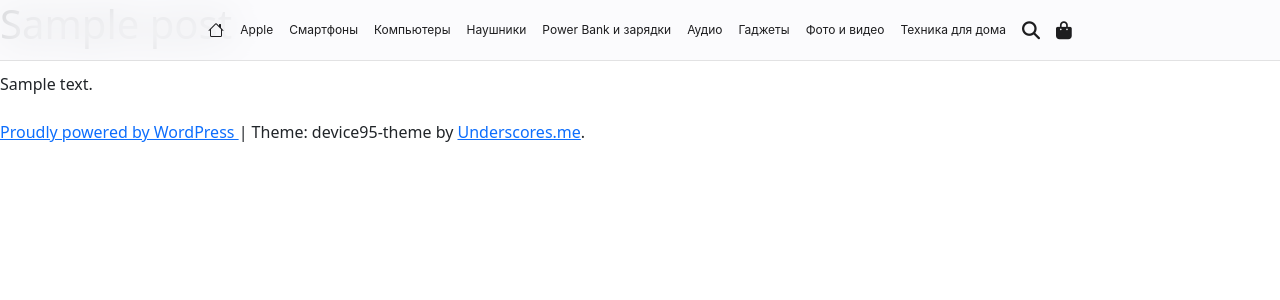
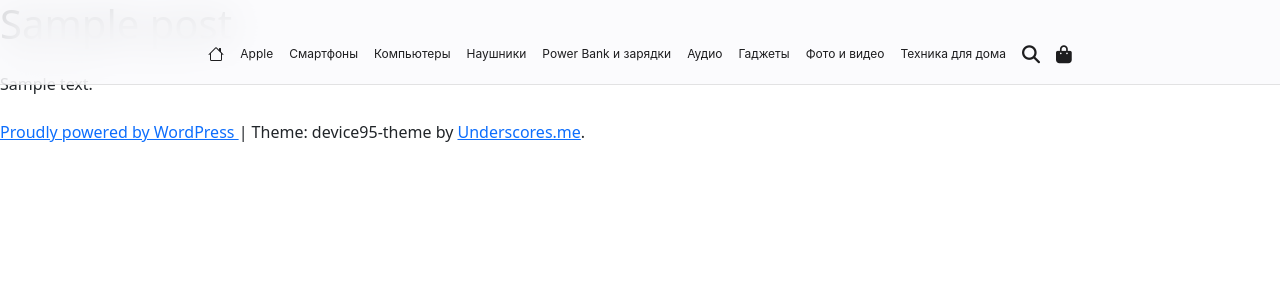
Before and after one commit to DireStraits01/device95, a WordPress theme: template web/app/themes/device95-theme/page.php in a window 1280 px wide. Shown: the top 300 px of the page. Run offline with PHP 8.4 and a stand-in for WordPress, Linux system fonts and the light colour scheme; the site name, menu and one post (Sample post) are stand-ins, and other content is empty; some libraries are stand-ins or nearby versions.

Commit message:
add top px padding for navbar

```diff
--- a/web/app/themes/device95-theme/global-parts/navbar.php
+++ b/web/app/themes/device95-theme/global-parts/navbar.php
@@ -1,5 +1,5 @@
 <nav class="navbar navbar-expand-lg apple-navbar fixed-top">
-    <div class="container-fluid navbar-container">
+    <div class="container-fluid navbar-container pt-4">
         <!-- Мобильная структура -->
         <div class="mobile-header d-lg-none">
             <!-- Бренд слева -->
```
